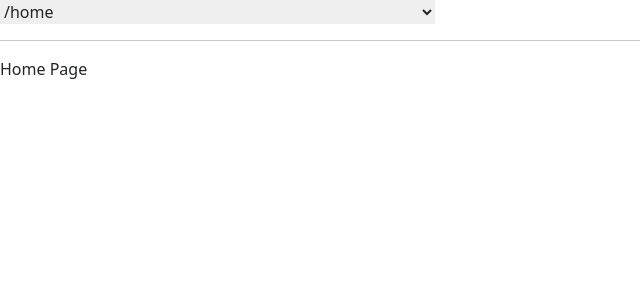
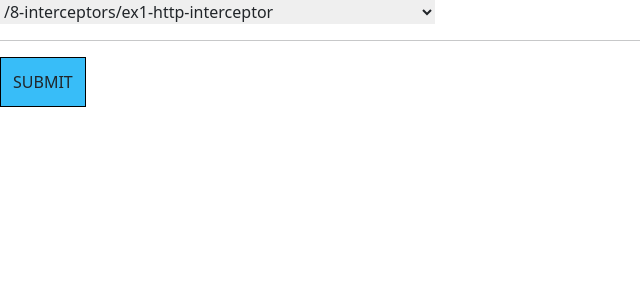
Before and after one commit to video-corsi/e2e-test-in-cypress-react, a React (Vite) app: page /8-interceptors/ex1-http-interceptor in a window 1280 px wide. Before the commit this address led to /home. Shown: the top 300 px of the page, without its empty margins (0-640 px from the left). Built offline with nearby package versions, Linux system fonts and the light colour scheme.

Commit message:
add 8-interceptors/ex1-http-interceptor

```diff
--- /dev/null
+++ b/src/examples/08-interceptors/Ex1HttpInterceptor.tsx
@@ -0,0 +1,31 @@
+import axios from 'axios';
+import { FormEvent, useState } from 'react';
+
+export default function () {
+  const [sent, setSent] = useState<boolean>(false);
+  const [error, setError] = useState<boolean>(false);
+
+  function submitForm(e: FormEvent<HTMLFormElement>) {
+    e.preventDefault();
+    axios
+      .post(`https://jsonplaceholder.typicode.com/users`, {
+        username: 'Fabio'
+      })
+      .then(() => {
+        setSent(true);
+      }).
+    catch(()=>{
+      setError(true);
+    })
+  }
+
+  return (
+    <div>
+      {sent && <div className="alert alert-success">Success!</div>}
+      {error && <div className="alert alert-danger">Error!</div>}
+
+      <form onSubmit={submitForm}>
+        <button type="submit">SUBMIT</button></form>
+    </div>
+  )
+}
--- a/src/routes.tsx
+++ b/src/routes.tsx
@@ -37,6 +37,7 @@ import Ex4FormsCheckBoxDateSelect from "./examples/07-forms/Ex4FormsCheckBoxDate
 import Ex5MultipleCheckbox from "./examples/07-forms/Ex5MultipleCheckbox";
 import Ex6FormValidations from "./examples/07-forms/Ex6FormValidations";
 import Ex7MultipleSubscribes from "./examples/07-forms/Ex7MultipleSubscribes";
+import Ex1HttpInterceptor from "./examples/08-interceptors/Ex1HttpInterceptor";
 
 export const routes = [
   // pages
@@ -93,6 +94,9 @@ export const routes = [
   { path: '/7-forms/ex6-form-validations', element: <Ex6FormValidations  /> },
   { path: '/7-forms/ex7-multiple-subscribes', element: <Ex7MultipleSubscribes  /> },
 
+  // CHAPTER 8: Interceptors
+  { path: '/8-interceptors/ex1-http-interceptor', element: <Ex1HttpInterceptor  /> },
+
   // CHAPTER 9: Command & Page Object
   { path: "/9-commands-page-object/home-example", element: <HomeExampleForCommands /> },
   { path: "/9-commands-page-object/ex1-command-simple-login", element: <Ex1CommandSimpleLogin /> },
```
Also changed, not shown: 1 other file (tests, documents, lock files or other folders).
